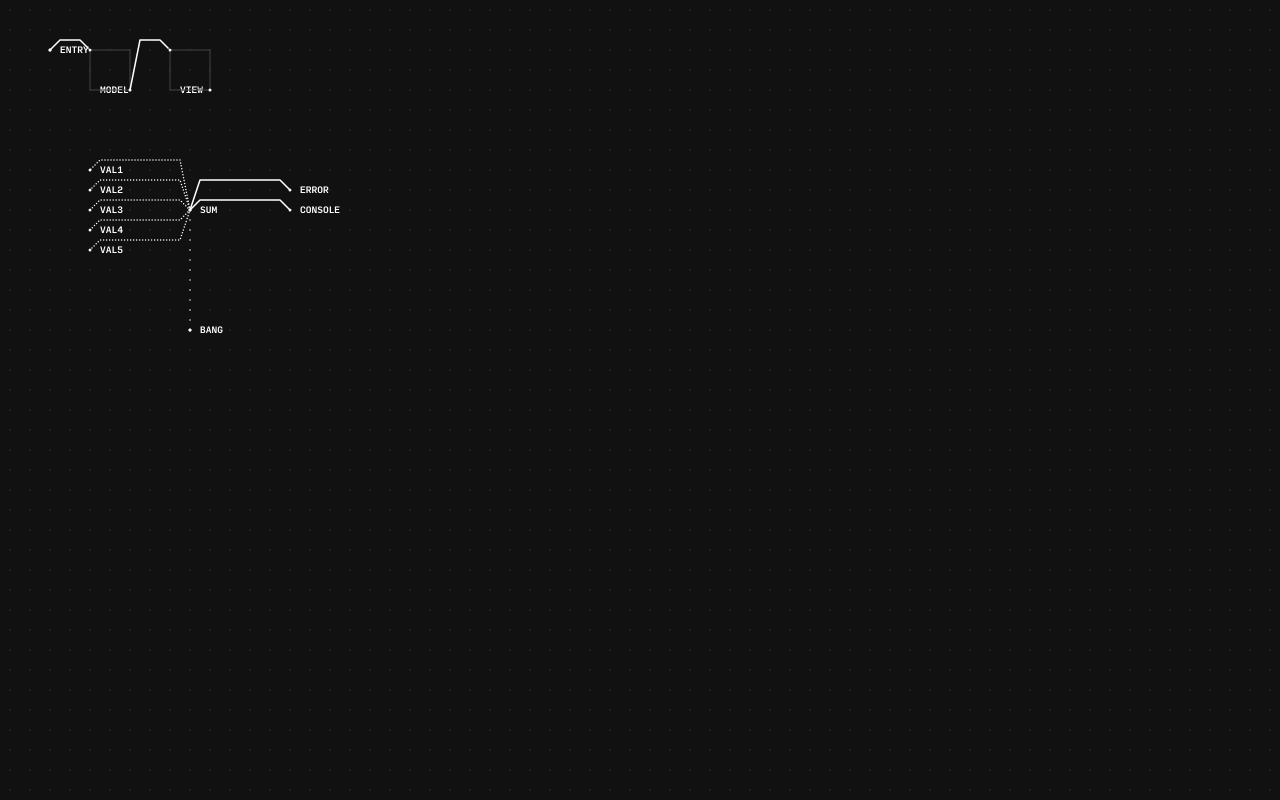
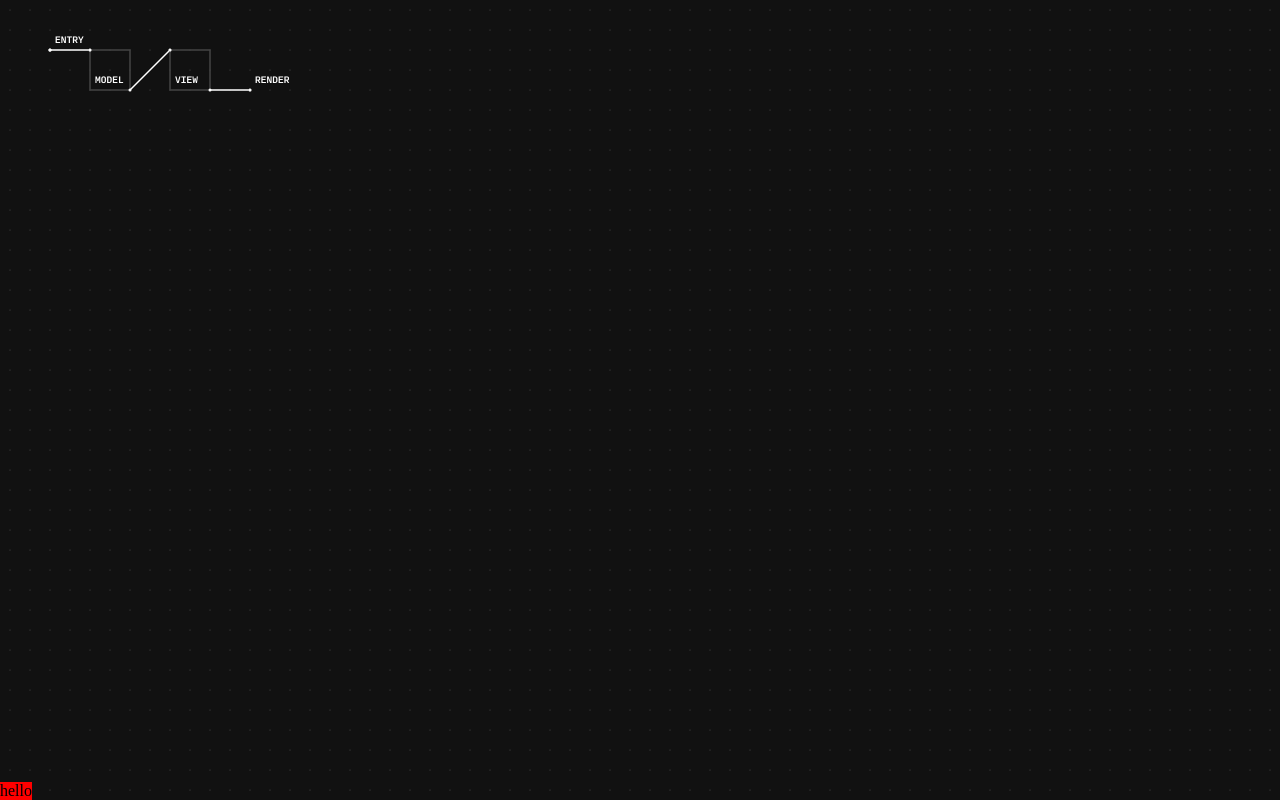
Before and after one commit to XXIIVV/riven, a plain HTML site: page index.html in a window 1280 px wide. Drawn offline with Linux system fonts and the light colour scheme.

Commit message:
Added render node

```diff
--- a/index.html
+++ b/index.html
@@ -17,37 +17,18 @@
     Ø("entry").create({x:1,y:1});
     Ø("model").create({x:3,y:1,w:2,h:2});
     Ø("view").create({x:7,y:1,w:2,h:2});
-
-    Ø("error").cast(ConsoleNode,{x:13,y:8})
-    Ø("console").cast(ConsoleNode,{x:13,y:9})
-    Ø("val1").cast(ValueNode,{x:3,y:7})
-    Ø("val2").cast(ValueNode,{x:3,y:8})
-    Ø("val3").cast(ValueNode,{x:3,y:9})
-    Ø("val4").cast(ValueNode,{x:3,y:10})
-    Ø("val5").cast(ValueNode,{x:3,y:11})
-    Ø("sum").cast(SumNode,{x:8,y:9})
-    Ø("bang").cast(BangNode,{x:8,y:15})
+    Ø("render").cast(RenderNode,{x:11,y:3});
 
     Ø("entry out").connect("model in")
     Ø("model out").connect("view in")
-    // Ø("view out").connect("console in")
+    Ø("view out").connect("render in")
 
-    Ø("sum in").connect("val1 out","request")
-    Ø("sum in").connect("val2 out","request")
-    Ø("sum in").connect("val3 out","request")
-    Ø("sum in").connect("val4 out","request")
-    Ø("sum in").connect("val5 out","request")
-    Ø("sum out").connect("console in")
-    Ø("sum out").connect("error in")
-    Ø("bang out").connect("sum in","bang")
+    document.body.appendChild(RIVEN.el)
+    document.body.appendChild(RIVEN.render_el)
 
     Ø("entry").query("hello")
 
-    Ø("bang").bang();
-
     RIVEN.graph();
-
-    document.body.appendChild(RIVEN.el)
   </script>
 </body>
 </html>
--- a/links/main.css
+++ b/links/main.css
@@ -1,9 +1,10 @@
 body { padding:20px; overflow: hidden; background-image: url(../media/assets/grid.svg); background-color:#111;}
 svg { padding:10px; width:calc(100vw - 80px); height:calc(100vh - 80px); }
-svg circle.port { fill:white }
-svg circle.port.route { fill:white; }
+svg circle.node { fill:#777; }
+svg circle.port { fill:white; stroke:none; }
+svg circle.port.route { fill:white;stroke:none; }
 svg path { stroke:white; fill:none; stroke-width:1.5;stroke-linejoin: round; stroke-linecap: round  }
-svg rect { stroke:#444;  }
+svg rect { stroke:#444;  stroke-width:1.5; }
 svg text { fill:white; font-family: 'input_mono_medium'; font-size:9px; text-transform: uppercase; }
 svg text.input { text-anchor: end }
 svg text.output { text-anchor: start }
@@ -12,3 +13,5 @@ svg path.route { stroke:white; }
 svg path.route.bang { stroke-dasharray: 0,10  }
 svg path.route.request { stroke-dasharray: 0,3 }
 svg path.route.transit { }
+
+#render { background:red; display: block; position:fixed; bottom:0px; left:0px; }
--- a/scripts/riven.graph.js
+++ b/scripts/riven.graph.js
@@ -10,12 +10,12 @@ function Riven_Graph()
 
     for(id in this.network){
       var node = this.network[id];
-      html += draw(node);
+      html += draw_node(node);
     }
     this.el.innerHTML = html;
   }
 
-  function draw(node)
+  function draw_node(node)
   {
     var rect = get_rect(node);
 
@@ -23,49 +23,41 @@ function Riven_Graph()
     for(id in node.ports){
       var port = node.ports[id]
       var pos = get_port_position(port)
-      if(port.routes.length > 0){
-        for(route_id in port.routes){
-          var route = port.routes[route_id];
-          if(route){
-            var target = get_port_position(route.port);
-            ports_html += draw_connection(pos,target,route.type)
-          }
+      for(route_id in port.routes){
+        var route = port.routes[route_id];
+        if(route){
+          ports_html += draw_connection(pos,get_port_position(route.port),route.type)
         }
       }
       ports_html += `<circle cx='${pos.x}' cy="${pos.y}" r="1.5" class='port input ${node.ports[id] && node.ports[id].route ? "route" : ""}'/>`
     }
 
     return `
-    <text x="${rect.x+10}" y="${rect.y+rect.h+3}">${node.id}</text>
-    <circle cx='${rect.x}' cy="${rect.y}" r="2" fill="black"/>
+    <g id='node_${node.id}'>
+    <text x="${rect.x+5}" y="${rect.y+rect.h-7.5}">${node.id}</text>
     <rect x=${rect.x} y=${rect.y} width="${rect.w}" height="${rect.h}" title="alt" stroke="#000" fill="none"/>
-    ${ports_html}`
+    <circle cx='${rect.x}' cy="${rect.y}" r="1.5" class='node'/>
+    ${ports_html}</g>`
   }
 
   function draw_connection(a,b,type)
   {
-    var grid = 20/2;
+    var grid = 20;
     var path = ""
 
-    if(a.x > b.x){
-      if(a.y > b.y){
-        path = `M${a.x},${a.y} L${a.x-grid},${b.y-grid} L${b.x+(grid*7)},${b.y-grid} L${b.x+grid},${b.y-grid} L${b.x},${b.y}`
-      }
-      else{
-        path = `M${a.x},${a.y} L${a.x-grid},${b.y-grid} L${b.x+(grid*7)},${b.y-grid} L${b.x+grid},${b.y-grid} L${b.x},${b.y}`
-      }
+    if(a.x == b.x || a.y == b.y || a.y - a.x == b.y - b.x || b.y - a.x == a.y - b.x){
+      path = `M${a.x},${a.y} L${b.x},${b.y}`
+    }
+    else if(a.x > b.x){
+      path = (a.y > b.y) ? `M${a.x},${a.y} L${a.x},${b.y+grid} L${a.x-grid},${b.y} L${b.x},${b.y}` : `M${a.x},${a.y} L${a.x},${b.y-grid} L${a.x-grid},${b.y} L${b.x},${b.y}`
     }
     else if(a.x < b.x){
-      if(a.y > b.y){
-        path = `M${a.x},${a.y} L${a.x+grid},${b.y-grid} L${b.x-grid},${b.y-grid} L${b.x},${b.y}`
-      }
-      else{
-        path = `M${a.x},${a.y} L${a.x+grid},${b.y-grid} L${b.x-grid},${b.y-grid} L${b.x},${b.y}`
-      }
+      path = (a.y > b.y) ? `M${a.x},${a.y} L${a.x},${b.y+grid} L${a.x+grid},${b.y} L${b.x},${b.y}` : `M${a.x},${a.y} L${a.x},${b.y-grid} L${a.x+grid},${b.y} L${b.x},${b.y}`
     }
     else{
       path = `M${a.x},${a.y} L${b.x},${b.y}`
     }
+
     return `<path d="${path}" class='route ${type}'/>`
   }
 
--- a/scripts/riven.js
+++ b/scripts/riven.js
@@ -2,6 +2,8 @@
 
 function Riven()
 {
+  this.render_el = document.createElement("div");
+  this.render_el.id = "render"
   var grid_size = 20;
   this.network = {}; // root:new Node(null,"root",{x:0,y:0,w:300,h:200})
 
--- a/scripts/riven.nodes.js
+++ b/scripts/riven.nodes.js
@@ -74,3 +74,18 @@ function BangNode(id,rect={x:0,y:0,w:0,h:0})
     console.info(`console: ${q}`)
   }
 }
+
+function RenderNode(id,rect={x:0,y:0,w:0,h:0})
+{
+  Node.call(this,id,rect);
+
+  this.setup = function()
+  {
+    this.install("in")
+  }
+
+  this.query = function(q)
+  {
+    document.getElementById("render").innerHTML = q
+  }
+}
```
